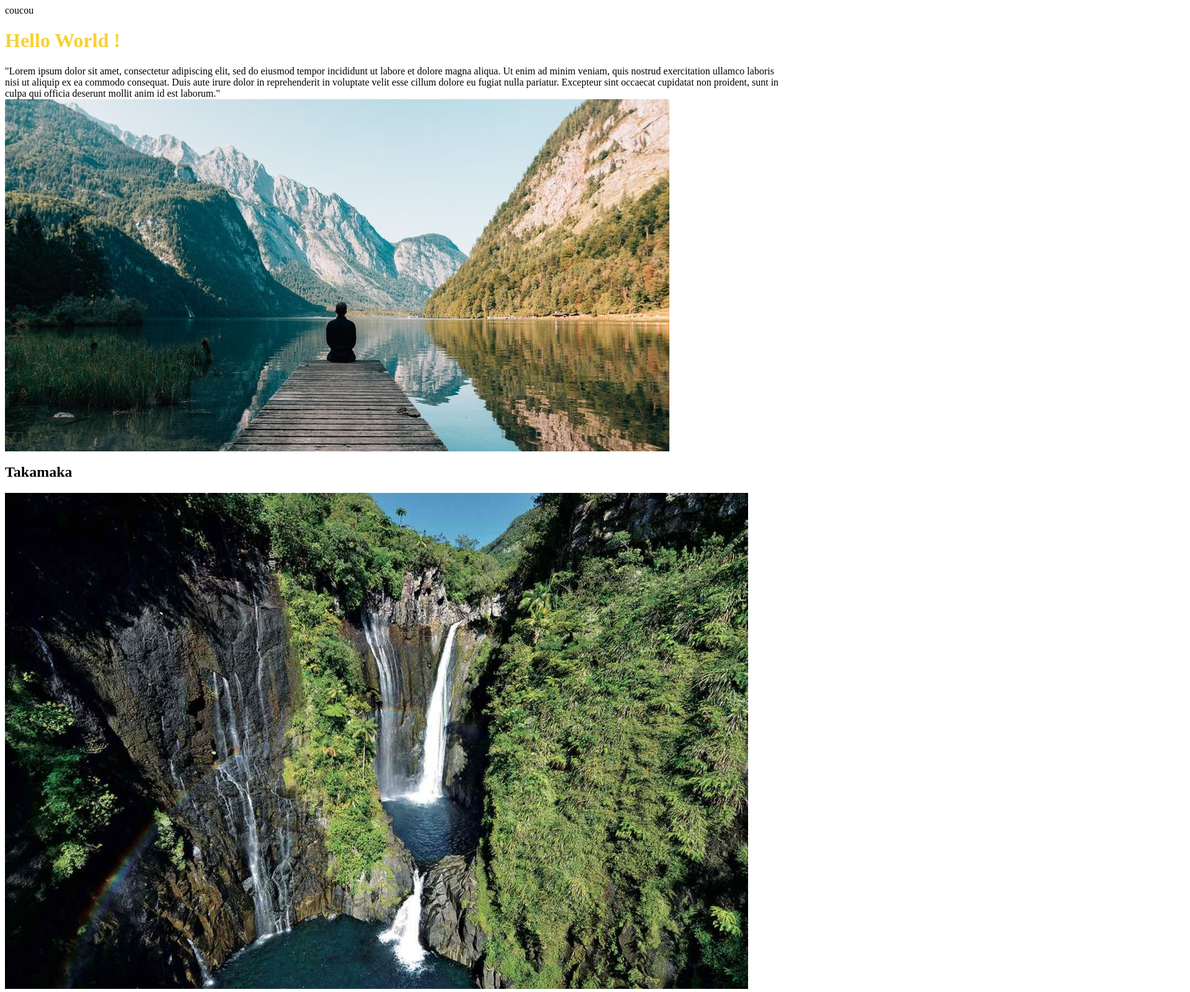
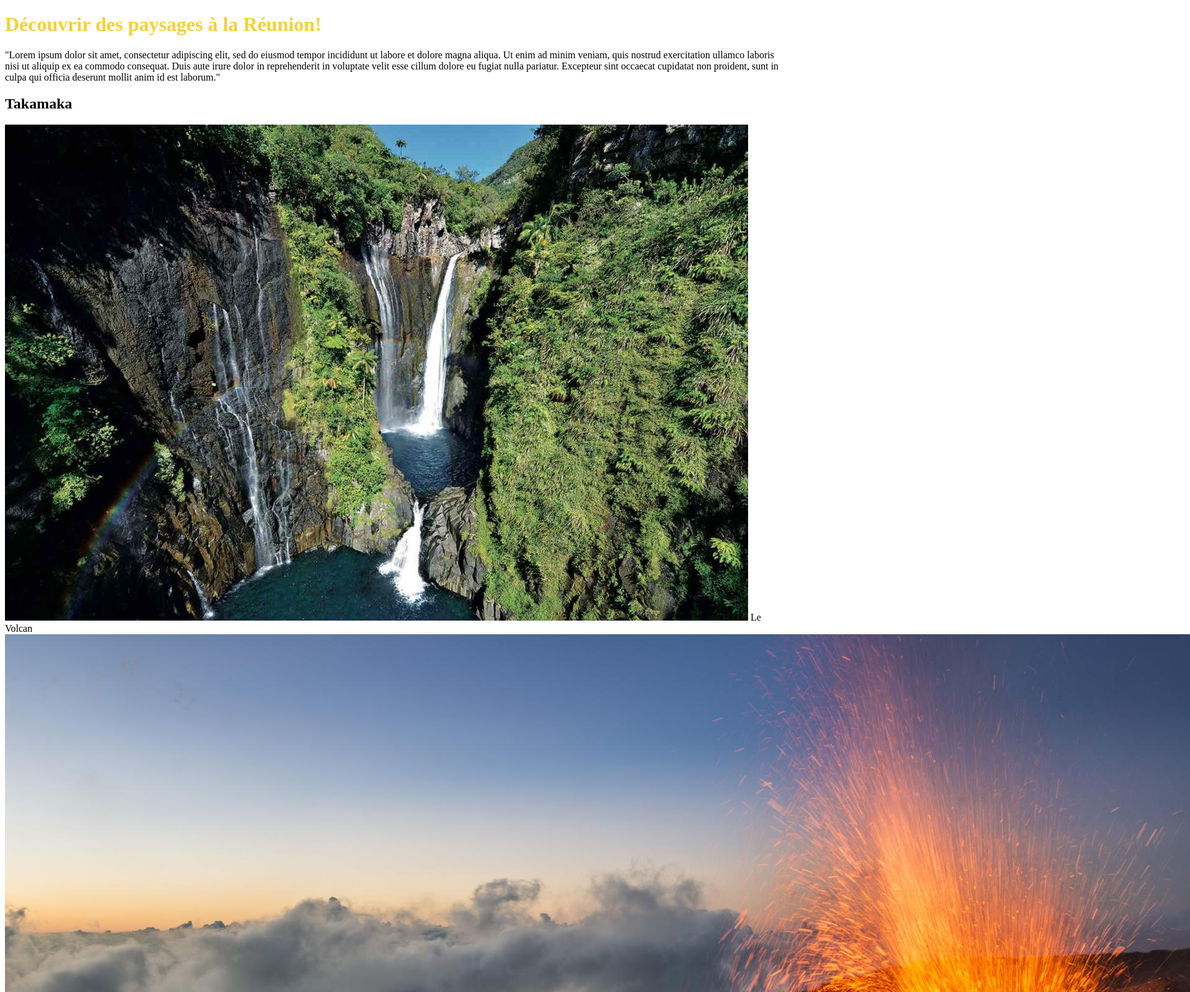
Before and after one commit to mae-massip/testcours3, a plain HTML site: page index.html in a window 1280 px wide. Shown: the top 1600 px of the page at 62% size, 1920 px wide, since content can reach past the window. Drawn offline with Linux system fonts and the light colour scheme.

Commit message:
Update index.html

```diff
--- a/index.html
+++ b/index.html
@@ -1,4 +1,3 @@
-coucou
 <!DOCTYPE HTML>
 <HTML>
 	<head>
@@ -16,14 +15,15 @@ coucou
 	<body>
 		<!-- Le hmlt est un language -->
 		<h1>
-		Hello World !
+		Découvrir des paysages à la Réunion!
 		</h1>
 		<p1> "Lorem ipsum dolor sit amet, consectetur adipiscing elit, sed do eiusmod tempor incididunt ut labore et dolore magna aliqua. Ut enim ad minim veniam, quis nostrud exercitation ullamco laboris nisi ut aliquip ex ea commodo consequat. Duis aute irure dolor in reprehenderit in voluptate velit esse cillum dolore eu fugiat nulla pariatur. Excepteur sint occaecat cupidatat non proident, sunt in culpa qui officia deserunt mollit anim id est laborum."
-		<img src="images/nature.jpg">
 		</p>
 
 		<h2> Takamaka</h2>
 		</p>
 		<img src="images/takamaka.jpg "
+	    <h3> Le Volcan</h3>
+	    <img src="images/Volcan.jpg">
 	</body>
 <html>
```
